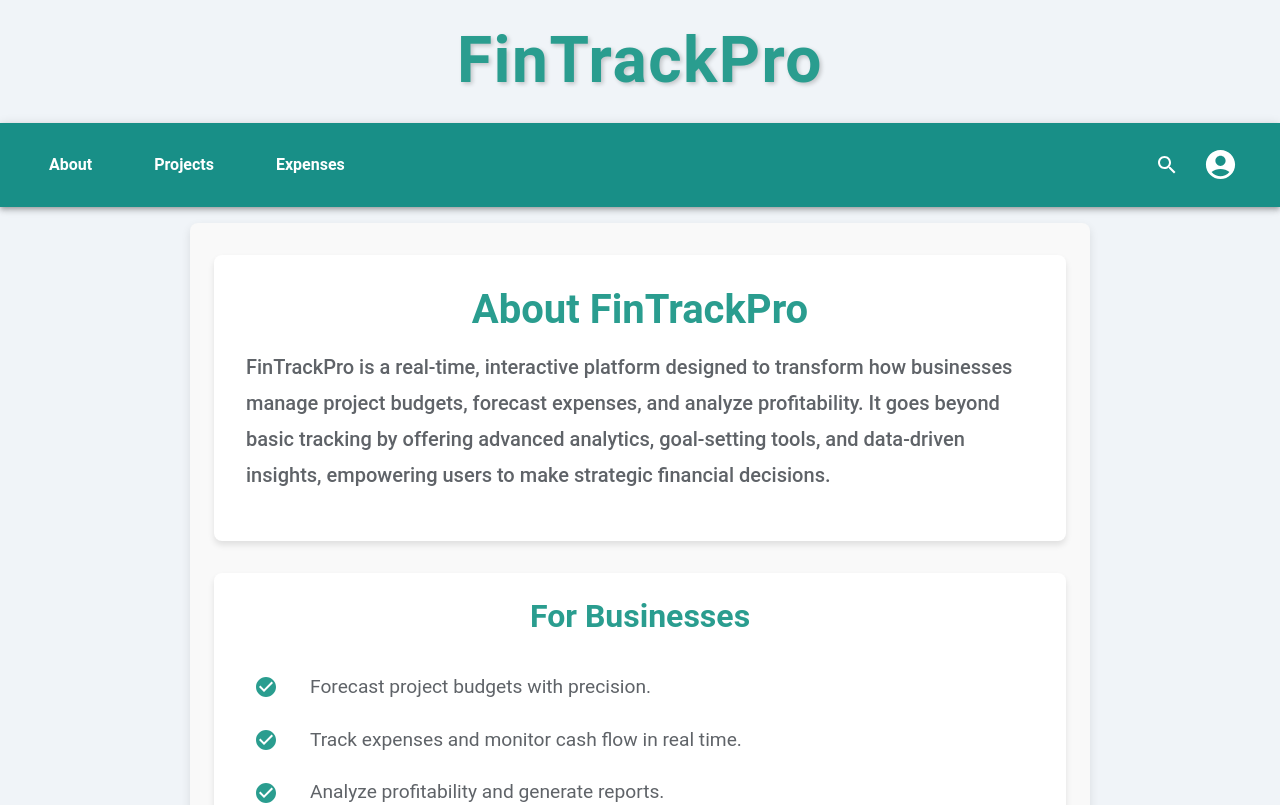
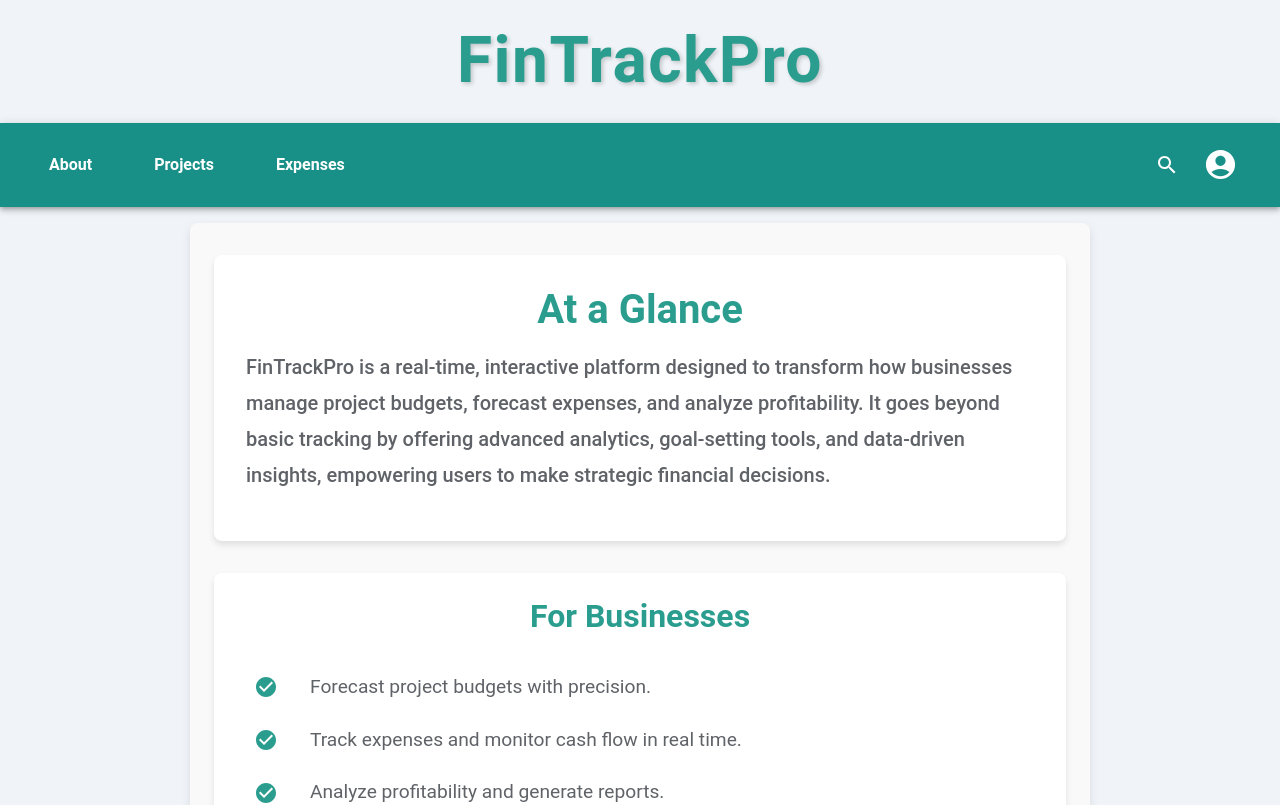
Before and after one commit to ronniearistil/FinTrackPro-Full-Stack.v3, a React (Create React App) app in the folder client/: page /about in a window 1280 px wide. Shown: the top 805 px of the page. Built offline with nearby package versions, Linux system fonts and the light colour scheme; no server answers.

Commit message:
Update UI for homepage and navbarv2 _reversal_with improvements

```diff
--- a/client/src/Components/Layout/AboutUs.jsx
+++ b/client/src/Components/Layout/AboutUs.jsx
@@ -38,7 +38,7 @@ const AboutUs = () => {
                         fontSize: '2.5rem',
                     }}
                 >
-                    About FinTrackPro
+                    At a Glance
                 </Typography>
                 <Typography
                     variant="h6"
```
